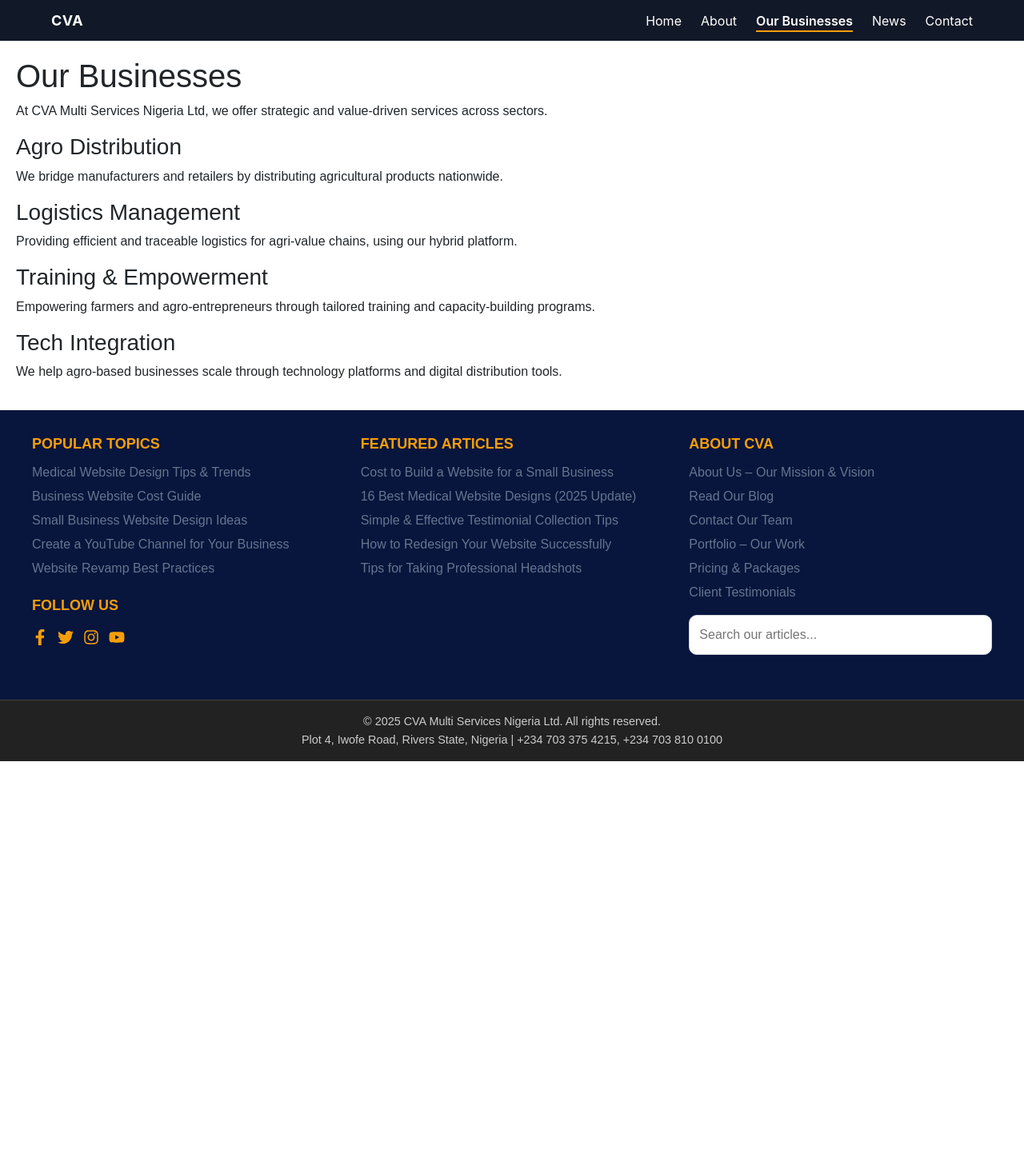
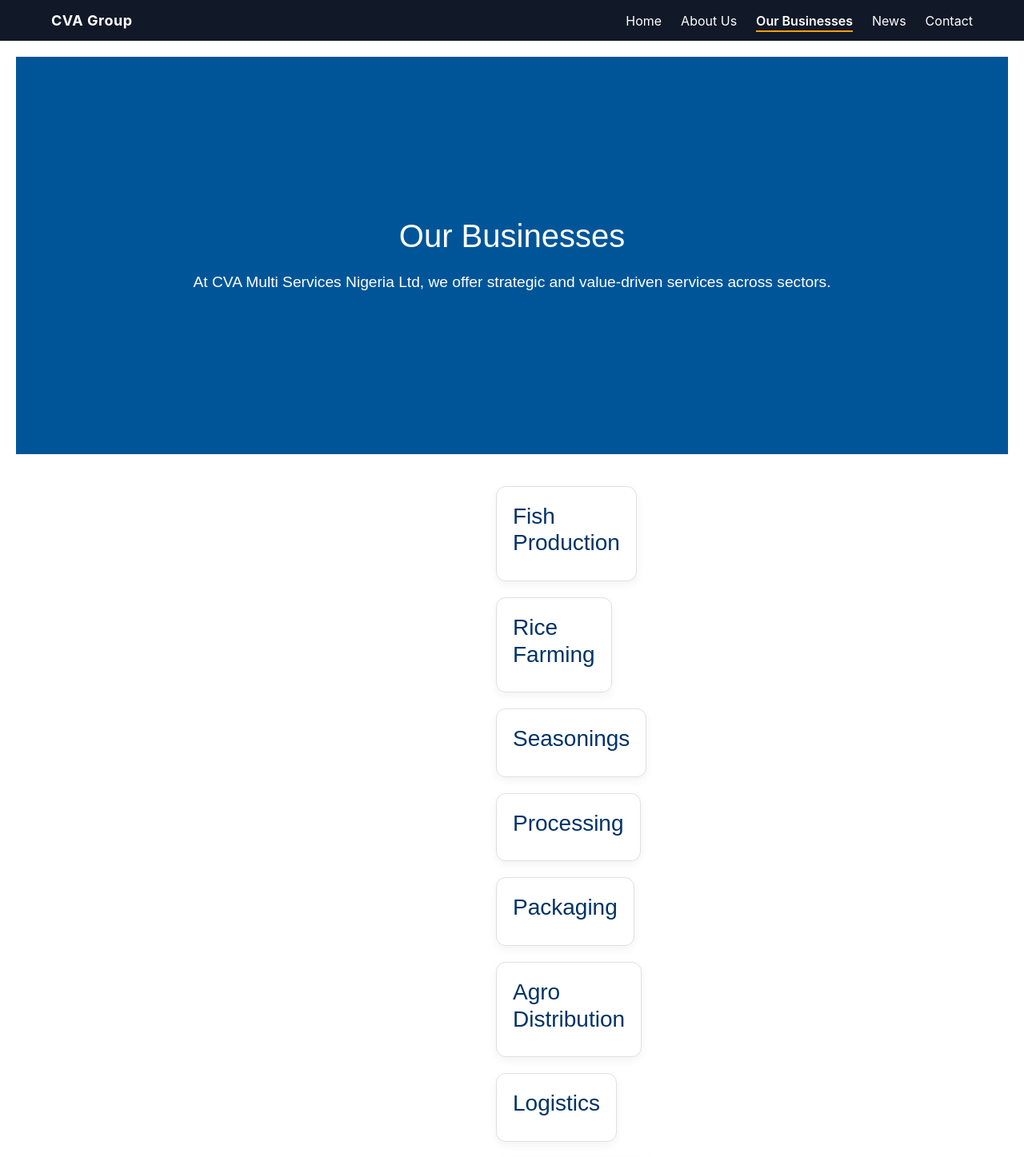
Before and after one commit to Ideh94/cva-website, a React (Create React App) app in the folder client/: page /ourbusinesses in a window 1280 px wide. Shown: the top 1447 px of the page at 80% size. Before the commit the page ends 952 px from the top, so only its background shows below. Built offline with nearby package versions, Linux system fonts and the light colour scheme.

Commit message:
Add all files

```diff
--- a/client/src/components/Navbar.js
+++ b/client/src/components/Navbar.js
@@ -9,7 +9,7 @@
 
   const navItems = [
     { name: "Home", path: "/" },
-    { name: "About", path: "/about" },
+    { name: "About Us", path: "/about" },
     { name: "Our Businesses", path: "/ourbusinesses" },
     { name: "News", path: "/News" },
     { name: "Contact", path: "/contact" },
@@ -57,7 +57,7 @@
             letterSpacing: "0.5px",
           }}
         >
-          CVA
+          CVA Group
         </Link>
 
         {/* Hamburger (mobile) */}
--- a/client/src/constants/homeStyles.js
+++ b/client/src/constants/homeStyles.js
@@ -181,13 +181,7 @@
     lineHeight: 1.7,
     marginBottom: theme.spacing.md,
   },
-  sectionDivider: {
-    width: "80px",
-    height: "4px",
-    backgroundColor: theme.colors.accent,
-    margin: `0 auto ${theme.spacing.lg} auto`,
-    borderRadius: theme.radius.round,
-  },
+
   ourbusinessesLink: {
     color: theme.colors.accent,
     fontWeight: theme.typography.weight.semibold,
--- a/client/src/pages/About.js
+++ b/client/src/pages/About.js
@@ -20,6 +20,11 @@
           <h2>Our Mission</h2>
           <p>
             To produce, process, and distribute high-quality goods and services through innovation, local value addition, and a commitment to excellence.
+          </p>
+
+          <h2>Our Vision</h2>
+          <p>To be a leading provider of essential products and services that sustainably meet Nigeria’s basic needs and drive socio-economic development.
+
           </p>
 
           <h2>What Makes Us Different</h2>
--- a/client/src/pages/Home.js
+++ b/client/src/pages/Home.js
@@ -3,16 +3,9 @@
 
 // ====== Data Constants ======
 const features = [
-  { icon: "", title: "Fish Production", text: "We operate modern fish farms designed to supply fresh, healthy, and affordable fish to local markets. Our focus on quality aquaculture practices ensures consistent output while supporting food security.." },
-  { icon: "", title: "Rice Farming", text: "CVA Group cultivates and processes rice to reduce Nigeria’s dependence on imports. Through mechanized farming and local value addition, we deliver nutritious, affordable, and well-packaged rice products for consumers." },
-  { icon: "", title: "Processing & Packaging", text: "Our processing facilities transform raw produce into consumer-ready goods, with hygienic and innovative packaging solutions that ensure freshness, safety, and extended shelf life." },
-  { icon: "", title: "Seasonings", text: "We produce natural, locally inspired seasonings that enhance taste and nutrition. Our seasoning line is tailored to Nigerian cuisine, offering both traditional flavors and healthy alternatives." },
-  { icon: "", title: "Agro Distribution", text: "We bridge the gap between producers and consumers by distributing farm inputs, processed foods, and agricultural products efficiently and affordably across Nigeria." },
-  { icon: "", title: "Logistics", text: "With a strong logistics arm, CVA Group ensures timely delivery of goods, services, and raw materials. We support businesses and individuals with reliable transport and supply chain solutions." },
-  { icon: "", title: "Training Academy", text: "Our academy equips farmers, entrepreneurs, and young professionals with practical skills in agribusiness, food processing, construction, and logistics. We are committed to building capacity for Nigeria’s next generation of innovators and leaders." },
-  { icon: "", title: "Construction", text: "" },
-  { icon: "", title: "Real Estate", text: "" },
-
+  { icon: "", title: "Fish Production" },
+  { icon: "", title: "Rice Farming" },
+  { icon: "", title: "Processing & Packaging" },
 
 ];
 
@@ -60,7 +53,7 @@
         <div style={s.heroBackground}></div>
         <div style={s.heroContent}>
           <h1 style={s.heroTitle}>
-            Welcome to <span style={s.heroAccentText}>CVA Multi Services</span>
+            Welcome to <span style={s.heroAccentText}>CVA Group</span>
           </h1>
           <p style={s.heroParagraph}>
             A diversified Nigerian company dedicated to meeting the needs of individuals and businesses through value-added products and services.
@@ -99,8 +92,10 @@
       {/* Our Businesses */}
       <section style={s.ourbusinessesSection}>
         <h2 style={s.sectionTitle}>Our Businesses</h2>
-        {/* Section Divider*/}
-
+        <div style={s.sectionDivider}></div>
+        <p style={s.ourbusinessesText}>
+          As a diversified company, our interest in multiple industries indicates our determination to cater to our vision of providing locally and affordable products and services.
+        </p>
       </section>
 
 
@@ -177,7 +172,7 @@
       onMouseEnter={() => setPaused(true)}
       onMouseLeave={() => setPaused(false)}
     >
-      <h2 style={s.sectionTitle}>What Our Clients Say</h2>
+      <h2 style={s.sectionTitle}>Products</h2>
       <div style={s.sectionDivider}></div>
 
       {/* Buttons */}
--- a/client/src/pages/OurBusinesses.css
+++ b/client/src/pages/OurBusinesses.css
@@ -1,22 +1,38 @@
-.ourbusinesses-page {
-  padding: 100px 20px;
+.OurBusinesses-page-page {
+  padding: 0px 0px;
+}
+
+.OurBusinesses-hero {
+  background-color: #005599;
+  color: white;
+  padding: 200px 20px;
   text-align: center;
 }
 
-.ourbusinesses-page h1 {
-  font-size: 2rem;
-  color: #003366;
+.OurBusinesses-hero h1 {
+  font-size: 2.5rem;
   margin-bottom: 20px;
 }
 
-.ourbusinesses-grid {
-  display: grid;
-  grid-template-columns: repeat(auto-fit, minmax(260px, 1fr));
+.OurBusinesses-hero p {
+  font-size: 1.2rem;
+  max-width: 800px;
+  margin: auto;
+}
+
+.OurBusinesses-grid {
+  display: flex;
+  flex-wrap: wrap;
+  justify-content: "center";
+  align-items: "center";
+  padding-left: 600px;
+  padding-right: 600px;
   gap: 20px;
   margin-top: 40px;
+
 }
 
-.ourbusinesses-card {
+.OurBusinesses-card {
   background-color: #ffffff;
   border: 1px solid #e0e0e0;
   border-radius: 12px;
@@ -24,7 +40,7 @@
   box-shadow: 0 4px 12px rgba(0, 0, 0, 0.05);
 }
 
-.ourbusinesses-card h3 {
+.OurBusinesses-card h3 {
   color: #003366;
   margin-bottom: 10px;
 }
--- a/client/src/pages/OurBusinesses.js
+++ b/client/src/pages/OurBusinesses.js
@@ -1,32 +1,58 @@
-import React from 'react';
 import './OurBusinesses.css';
 
 function OurBusinesses() {
   return (
     <div className="OurBusinesses-page">
-      <h1>Our Businesses</h1>
-      <p>At CVA Multi Services Nigeria Ltd, we offer strategic and value-driven services across sectors.</p>
+      <section className="OurBusinesses-hero">
+        <h1>Our Businesses</h1>
+        <p>At CVA Multi Services Nigeria Ltd, we offer strategic and value-driven services across sectors.</p>
+      </section>
 
       <div className="OurBusinesses-grid">
+
         <div className="OurBusinesses-card">
-          <h3>Agro Distribution</h3>
-          <p>We bridge manufacturers and retailers by distributing agricultural products nationwide.</p>
+          <h3>Fish Production</h3>
         </div>
 
         <div className="OurBusinesses-card">
-          <h3>Logistics Management</h3>
-          <p>Providing efficient and traceable logistics for agri-value chains, using our hybrid platform.</p>
+          <h3>Rice Farming</h3>
+
         </div>
 
         <div className="OurBusinesses-card">
-          <h3>Training & Empowerment</h3>
-          <p>Empowering farmers and agro-entrepreneurs through tailored training and capacity-building programs.</p>
+          <h3>Seasonings</h3>
+
+        </div>
+
+        <div className="OurBusinesses-card">
+          <h3>Processing</h3>
+
+        </div>
+
+        <div className="OurBusinesses-card">
+          <h3>Packaging</h3>
+
+        </div>
+
+        <div className="OurBusinesses-card">
+          <h3>Agro Distribution</h3>
+
+        </div>
+
+        <div className="OurBusinesses-card">
+          <h3>Logistics</h3>
+
+        </div>
+
+        <div className="OurBusinesses-card">
+          <h3>Construction</h3>
+
         </div>
 
 
         <div className="OurBusinesses-card">
-          <h3>Tech Integration</h3>
-          <p>We help agro-based businesses scale through technology platforms and digital distribution tools.</p>
+          <h3>Training Academy</h3>
+
         </div>
       </div>
     </div>
```
Lines whose indentation alone changed are shown as unchanged.
